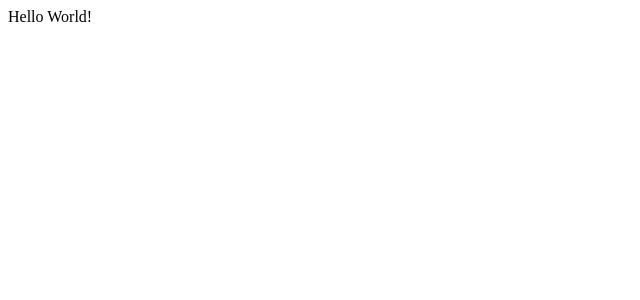
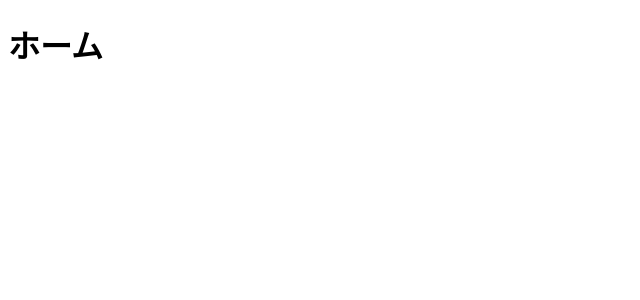
Before and after one commit to ut-code/dot-tutor, a React (Vite) app: page / in a window 1280 px wide. Shown: the top 300 px of the page, without its empty margins (0-640 px from the left). Built offline with nearby package versions, Linux system fonts and the light colour scheme.

Commit message:
Setup React Router

```diff
--- a/package.json
+++ b/package.json
@@ -11,7 +11,8 @@
   },
   "dependencies": {
     "react": "^18.2.0",
-    "react-dom": "^18.2.0"
+    "react-dom": "^18.2.0",
+    "react-router-dom": "^6.8.1"
   },
   "devDependencies": {
     "@types/node": "^18.13.0",
--- a/src/App.tsx
+++ b/src/App.tsx
@@ -1,7 +1,19 @@
 import React from "react";
+import { BrowserRouter, Routes, Route } from "react-router-dom";
+import Home from "./pages/Home";
+import NotFound from "./pages/NotFound";
 
 function App(): JSX.Element {
-  return <div>Hello World!</div>;
+  return (
+    <>
+      <BrowserRouter>
+        <Routes>
+          <Route path="/" element={<Home />}></Route>
+          <Route path="/*" element={<NotFound />}></Route>
+        </Routes>
+      </BrowserRouter>
+    </>
+  );
 }
 
 export default App;
--- /dev/null
+++ b/src/pages/Home/index.tsx
@@ -0,0 +1,9 @@
+import React from "react";
+
+export default function Home(): JSX.Element {
+  return (
+    <>
+      <h1>ホーム</h1>
+    </>
+  );
+}
--- /dev/null
+++ b/src/pages/NotFound/index.tsx
@@ -0,0 +1,11 @@
+import React from "react";
+import { Link } from "react-router-dom";
+
+export default function NotFound(): JSX.Element {
+  return (
+    <>
+      <h1>404 Not Found</h1>
+      <Link to={"/"}>ホームに戻る</Link>
+    </>
+  );
+}
```
Also changed, not shown: 1 other file (tests, documents, lock files or other folders).
